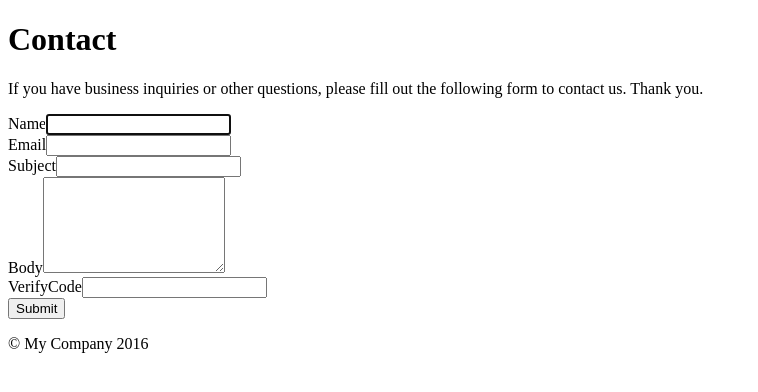
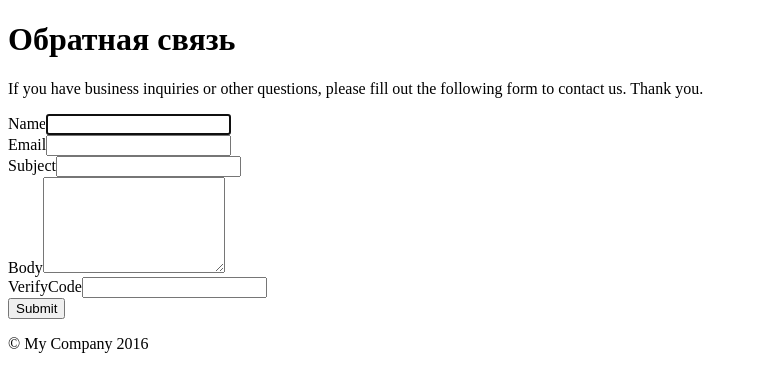
Before and after one commit to RuslanKozin/yii2-app-advanced, a Yii app: template frontend/views/site/contact.php in a window 1280 px wide. Shown: the top 392 px of the page, without its empty margins (0-758 px from the left). Run offline with PHP 8.4 and a stand-in for Yii, Linux system fonts and the light colour scheme; the template is opened without the code that fills it, so the values that code supplies are empty; form fields are guessed from the names that the template uses; some libraries are stand-ins or nearby versions.

Commit message:
Изменил заголовок страница Обратная связь

```diff
--- a/frontend/views/site/contact.php
+++ b/frontend/views/site/contact.php
@@ -8,7 +8,7 @@ use yii\helpers\Html;
 use yii\bootstrap\ActiveForm;
 use yii\captcha\Captcha;
 
-$this->title = 'Contact';
+$this->title = 'Обратная связь';
 $this->params['breadcrumbs'][] = $this->title;
 ?>
 <div class="site-contact">
```
